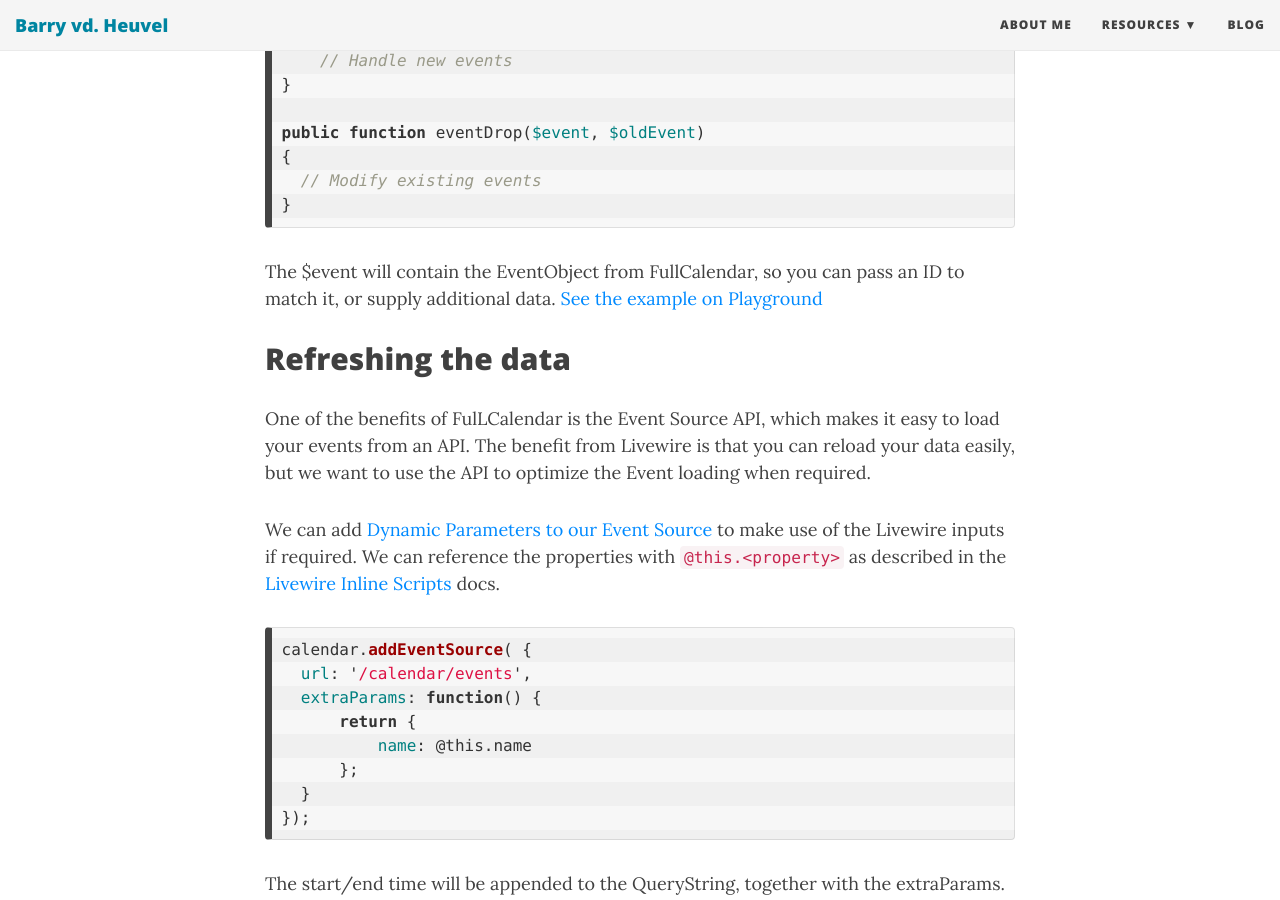
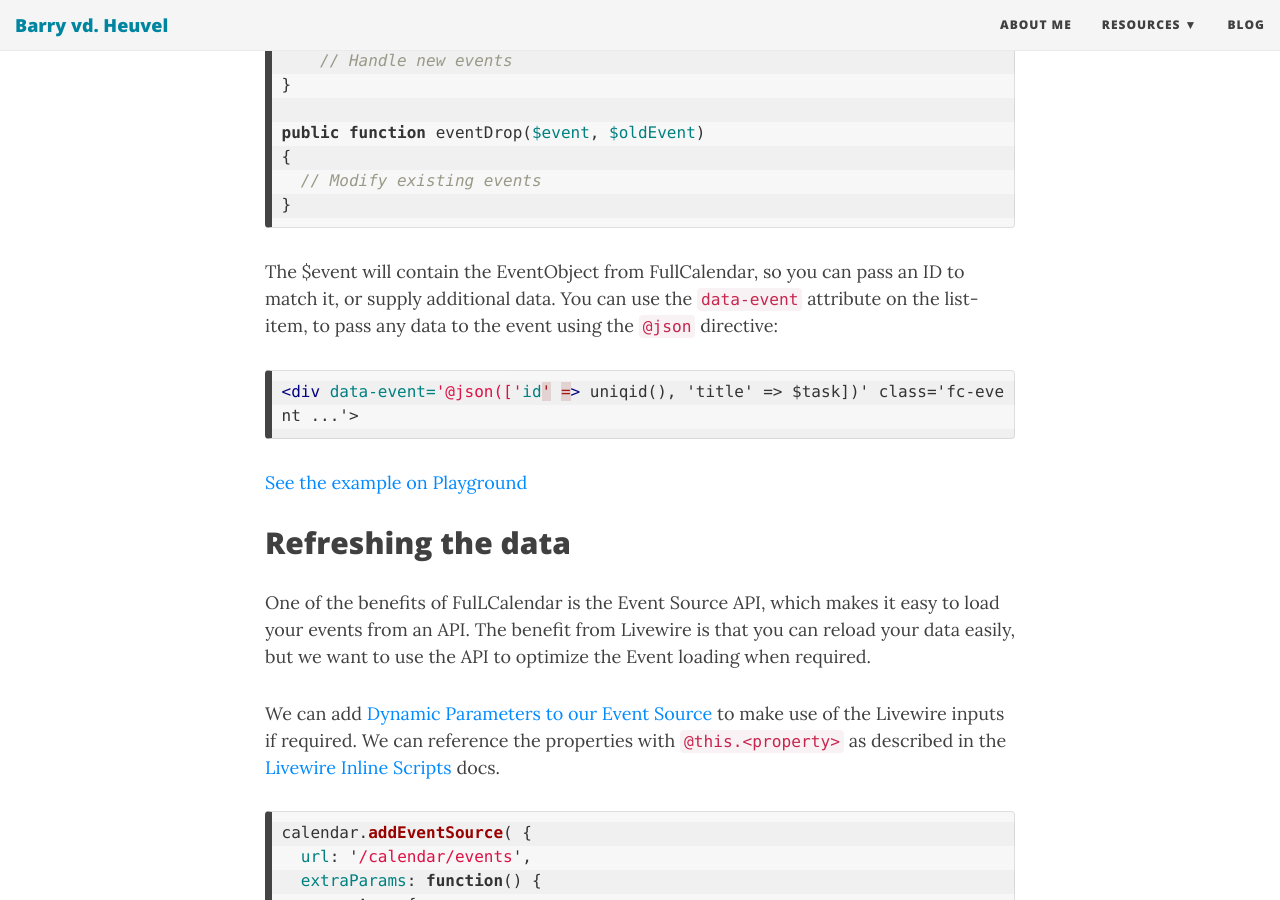
Before and after one commit to barryvdh/barryvdh.github.io, a Jekyll site: the page built from _posts/2020-10-23-using-fullcalendar-with-laravel-livewire.md, in a window 1280 px wide and 900 px high, scrolled down 2152 px. Built offline with Jekyll 4.4.1, drawn with Linux system fonts in a browser that asks for light colours; nearby versions of some CDN libraries.

Commit message:
Add note about

````diff
--- a/_posts/2020-10-23-using-fullcalendar-with-laravel-livewire.md
+++ b/_posts/2020-10-23-using-fullcalendar-with-laravel-livewire.md
@@ -61,7 +61,12 @@ public function eventDrop($event, $oldEvent)
 }
 ```
 
-The $event will contain the EventObject from FullCalendar, so you can pass an ID to match it, or supply additional data.
+The $event will contain the EventObject from FullCalendar, so you can pass an ID to match it, or supply additional data. You can use the `data-event` attribute on the list-item, to pass any data to the event using the `@json` directive:
+
+```html
+<div data-event='@json(['id' => uniqid(), 'title' => $task])' class='fc-event ...'>
+```
+
 [See the example on Playground](https://laravelplayground.com/#/snippets/80fb6377-d7ae-49b0-bd36-1ac563e52994)
 
 ## Refreshing the data
````
